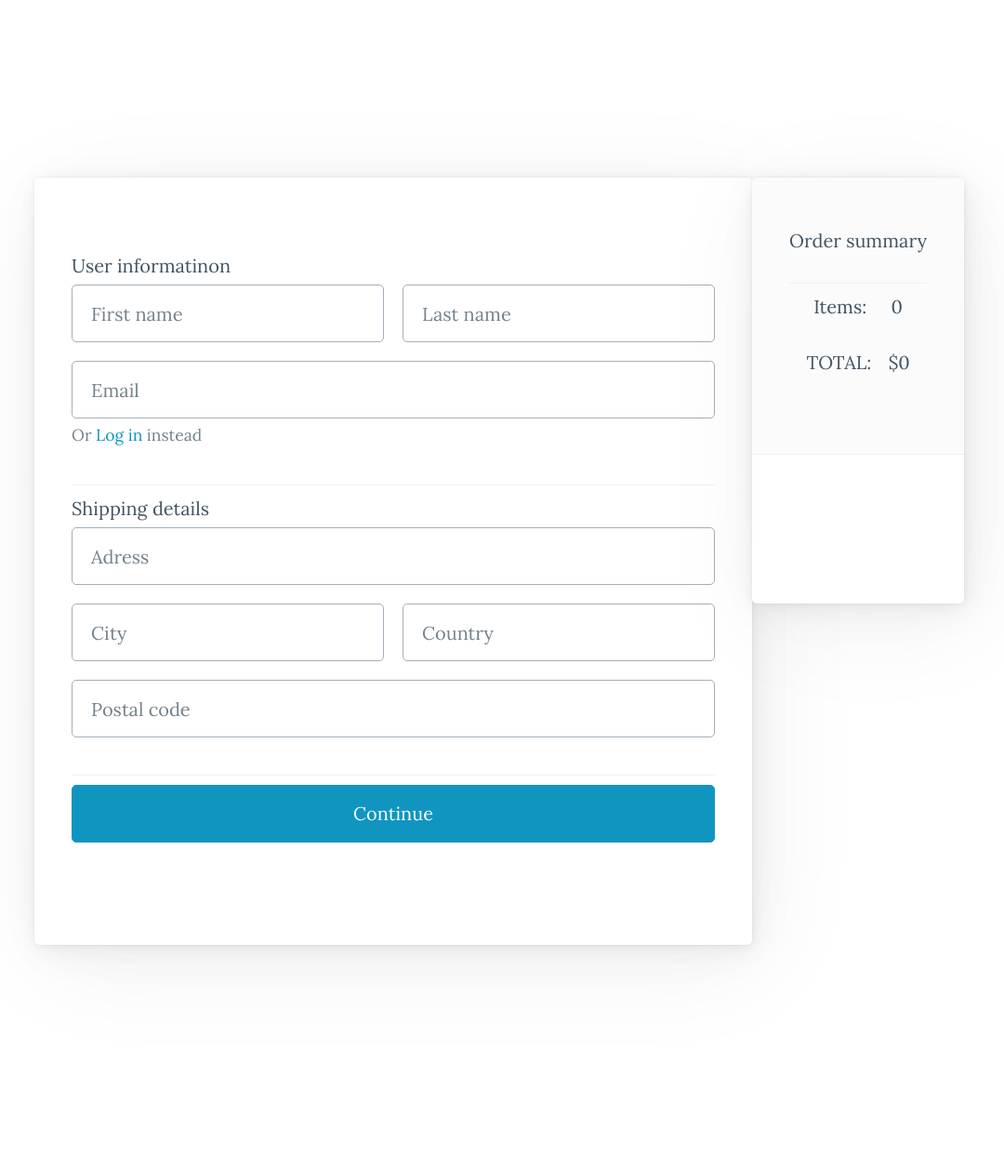
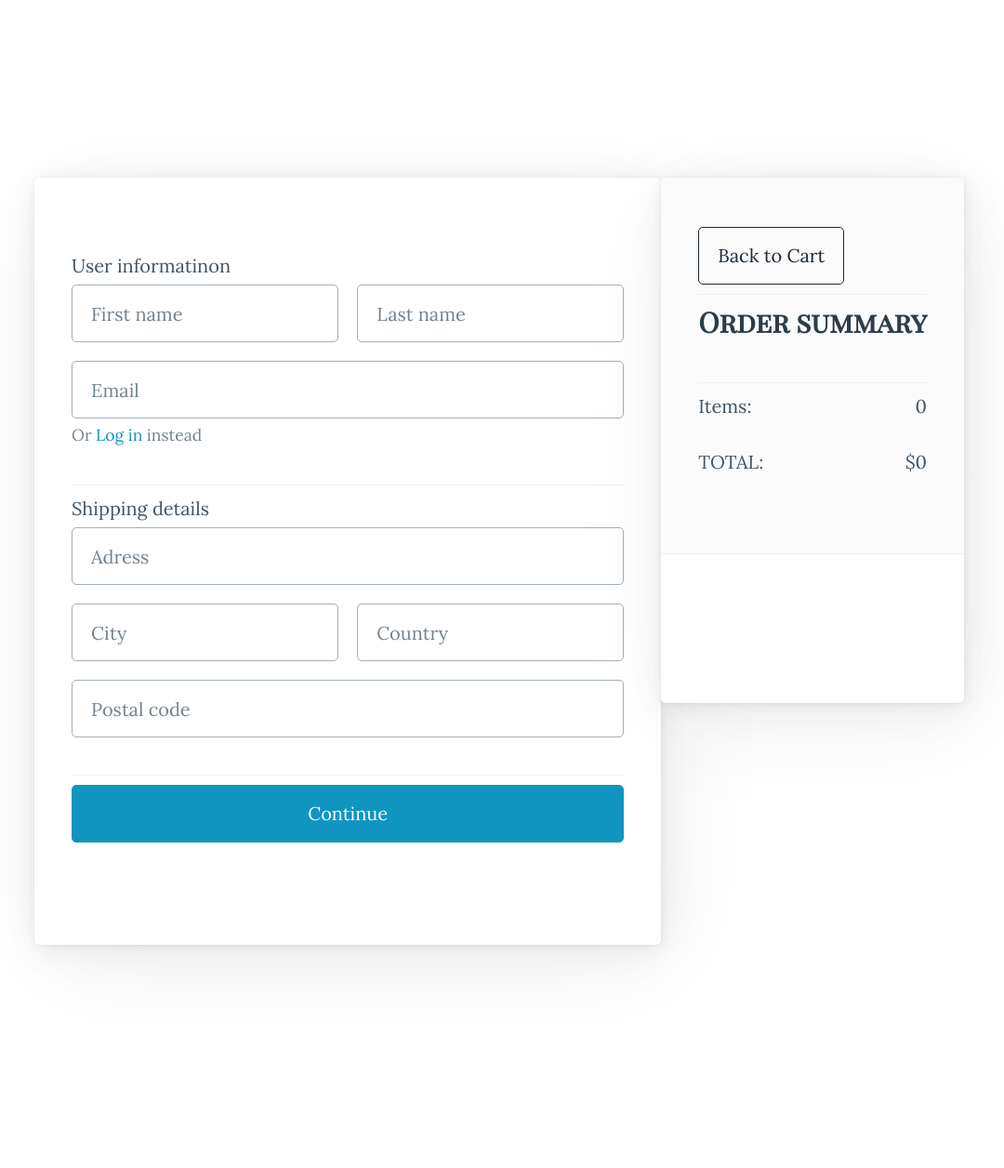
Before and after one commit to SherlockH0/bookshelf, a Django app: page /checkout/ in a window 1280 px wide. Shown: the part 248-1504 px from the top of the page at 93% size, without its empty margins (103-1183 px from the left). Run offline with Django 5.2, Linux system fonts and the light colour scheme; data that the repository does not hold is empty; some libraries are stand-ins or nearby versions; some web fonts are replaced.

Commit message:
Add checkout for an authenticated user

```diff
--- a/orders/models.py
+++ b/orders/models.py
@@ -11,6 +11,7 @@ class Order(models.Model):
         Customer, on_delete=models.CASCADE, null=True, blank=True)
     date_created = models.DateTimeField(auto_now_add=True)
     complete = models.BooleanField(default=False)
+    transaction_id = models.CharField(max_length=200, blank=True, null=True)
 
     def __str__(self):
         return str(self.id)
--- a/orders/templates/orders/checkout.html
+++ b/orders/templates/orders/checkout.html
@@ -3,14 +3,14 @@
     <section id="checkout" class="checkout">
         <div class="checkout__grid container">
             <article class="checkout__form">
-                <form action="">
+                <form action="" id="form">
                     <fieldset>
                         <legend>User informatinon</legend>
                         <div class="grid">
-                            <input name="first_name" placeholder="First name" value="{{ user.first_name }}">
-                            <input name="last_name" placeholder="Last name" value="{{ user.last_name }}">
+                            <input required name="first_name" placeholder="First name" value="{{ user.first_name }}">
+                            <input required name="last_name" placeholder="Last name" value="{{ user.last_name }}">
                         </div>
-                        <input name="email" placeholder="Email" value="{{ user.email }}">
+                        <input required name="email" placeholder="Email" value="{{ user.email }}">
                         {% if not user.is_authenticated %}
                             <small>Or <a href="{% url 'login' %}?next={% firstof request.path '/' %}">Log in</a> instead</small>
                         {% endif %}
@@ -19,26 +19,28 @@
                     <fieldset>
                         <legend>Shipping details</legend>
 
-                        <input name="adress" placeholder="Adress">
+                        <input required name="adress" placeholder="Adress">
                         <div class="grid">
-                            <input name="city" placeholder="City">
-                            <input name="country" placeholder="Country">
+                            <input required name="city" placeholder="City">
+                            <input required name="country" placeholder="Country">
                         </div>
-                        <input name="email" placeholder="Postal code">
+                        <input required name="postal_code" placeholder="Postal code">
                     </fieldset>
                     <hr>
-                    <button type="submit">Continue</button>
+                    <button type="submit" id="form-button">Continue</button>
                 </form>
             </article>
             <article class="checkout__summary">
                 <header>
-                    <p>Order summary</p>
+                    <a href="{% url 'cart' %}" role="button" class="contrast outline">Back to Cart</a>
                     <hr>
-                    <div class="cart__heading">
+                    <h3>Order summary</h3>
+                    <hr>
+                    <div class="space-between">
                         <p>Items:</p>
                         <p>{{ cart_items }}</p>
                     </div>
-                    <div class="cart__heading">
+                    <div class="space-between">
                         <p>TOTAL:</p>
                         <p>${{ cart_total }}</p>
                     </div>
@@ -52,7 +54,7 @@
                                     <p>{{ item.book.name }}</p>
                                     <p><small>{{ item.book.author }}</small></p>
                                 </hgroup>
-                                <div class="cart__heading">
+                                <div class="space-between">
                                     <ins><strong>${{ item.book.price }}</strong></ins>
                                     <span>× {{ item.quantity }}</span>
                                 </div>
@@ -62,6 +64,69 @@
                     {% endfor %}
                 </div>
             </article>
+            <article id="payment-info" class="hidden">
+                Pay me!
+                <button id="make-payment">Make payment</button>
+            </article>
         </div>
     </section>
+    <script>
+        const form = document.getElementById('form')
+        const total = '{{ cart_total }}'
+
+        form.addEventListener('submit', (e) => {
+            e.preventDefault()
+            document.getElementById('form-button').classList.add('hidden')
+            document.getElementById('payment-info').classList.remove('hidden')
+            document.getElementById('payment-info').scrollIntoView({behavior: 'smooth'});
+        })
+
+        document.getElementById('make-payment').addEventListener('click', () => {
+            submitFormData()
+        })
+
+        function submitFormData() {
+            console.log('Payment button clicked')
+
+            var userFormData = {
+                'first_name': null,
+                'last_name': null,
+                'email': null,
+                'total': total
+            }
+
+            if (user == 'AnonymousUser') {
+                userFormData.first_name = form.first_name.value
+                userFormData.last_name = form.last_name.value
+                userFormData.email = form.email.value
+            }
+
+            var shippingInfo = {
+                'adress': form.adress.value,
+                'city': form.city.value,
+                'country': form.country.value,
+                'postal_code': form.postal_code.value
+            }
+
+            const url = '/process_order/'
+
+            fetch(url, {
+                method: 'POST',
+                headers: {
+                    'Content-Type': 'application/json',
+                    'X-CSRFToken': csrftoken,
+                },
+                body: JSON.stringify({
+                    'form': userFormData,
+                    'shipping': shippingInfo
+                })
+            })
+            .then((response) => response.json())
+            .then((data) => {
+                console.log('Success:', data);
+                alert('Transaction completed')
+                window.location.href = "{% url 'shop-home' %}"
+            })
+        }
+    </script>
 {% endblock content %}
--- a/orders/urls.py
+++ b/orders/urls.py
@@ -5,5 +5,7 @@ urlpatterns = [
     path('cart/', views.cart, name='cart'),
     path('wishlist/', views.wishlist, name='wishlist'),
     path('checkout/', views.checkout, name='checkout'),
+
     path('update_item/', views.update_item, name='update-item'),
+    path('process_order/', views.process_order, name='process-order'),
 ]
--- a/orders/views.py
+++ b/orders/views.py
@@ -1,8 +1,9 @@
 from django.shortcuts import render
-from orders.models import Order, Wishlist, OrderItem, WishlistItem
+from orders.models import *
 from shop.models import Book
 from django.http import JsonResponse
 import json
+import datetime
 
 # Create your views here.
 
@@ -94,3 +95,32 @@ def update_item(request):
             item.save()
 
     return JsonResponse(f'item was {action}', safe=False)
+
+
+def process_order(request):
+    transaction_id = datetime.datetime.now().timestamp()
+    data = json.loads(request.body)
+
+    if request.user.is_authenticated:
+        customer = request.user.customer
+        order, created = Order.objects.get_or_create(
+            customer=customer, complete=False)
+        total = float(data['form']['total'])
+        order.transaction_id = transaction_id
+
+        if total == order.get_total():
+            order.complete = True
+        order.save()
+
+        ShippingDetails.objects.create(
+            customer=customer,
+            order=order,
+            adress=data['shipping']['adress'],
+            city=data['shipping']['city'],
+            country=data['shipping']['country'],
+            postal_code=data['shipping']['postal_code']
+        )
+
+    else:
+        print('User is not authenticated')
+    return JsonResponse('Payment complete!', safe=False)
--- a/shop/models.py
+++ b/shop/models.py
@@ -50,7 +50,7 @@ class Book(models.Model):
     author = models.ForeignKey(Author, on_delete=models.CASCADE)
     genre = models.ForeignKey(Genre, on_delete=models.CASCADE)
     about = models.TextField()
-    price = models.FloatField()
+    price = models.DecimalField(max_digits=7, decimal_places=2)
     image = models.ImageField(default='default.jpeg', upload_to='book_covers')
     date_created = models.DateTimeField(auto_now_add=True)
     slug = models.SlugField(default="", null=True, blank=True)
--- a/static/css/main.css
+++ b/static/css/main.css
@@ -83,6 +83,10 @@ body {
 
 .grid {
   justify-items: center;
+}
+
+.hidden {
+  display: none;
 }
 
 /*|| BLOCKS */
@@ -316,6 +320,11 @@ body {
   align-items: center;
 }
 
+.space-between {
+  display: flex;
+  justify-content: space-between;
+}
+
 .cart__book {
   display: flex;
   gap: 1rem;
@@ -339,7 +348,8 @@ body {
 
 .checkout__grid {
   max-width: 1000px;
-  display: flex;
+  display: grid;
+  grid-template-columns: 1fr auto;
   gap: var(--pico-grid-column-gap);
   align-items: start;
 }
@@ -349,7 +359,9 @@ body {
 }
 
 .checkout__summary {
-  flex-shrink: 2;
+  grid-row-start: 1;
+  grid-row-end: 3;
+  grid-column-start: 2;
 }
 
 .checkout__item {
@@ -477,6 +489,11 @@ dialog article > footer a {
     max-width: 250px;
   }
   .checkout__grid {
-    flex-direction: column;
+    grid-template-columns: 1fr;
+  }
+  .checkout__summary {
+    grid-row-start: 2;
+    grid-row-end: 3;
+    grid-column-start: 1;
   }
 }
```
Also changed, not shown: orders/migrations/0005_order_transaction_id_alter_orderitem_quantity.py (added), shop/migrations/0005_alter_book_price.py (added).
